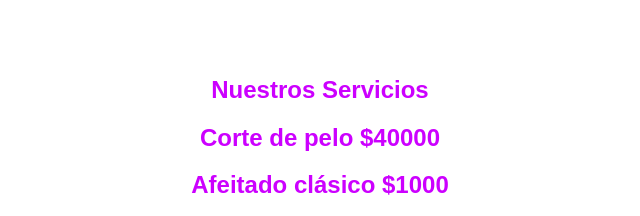
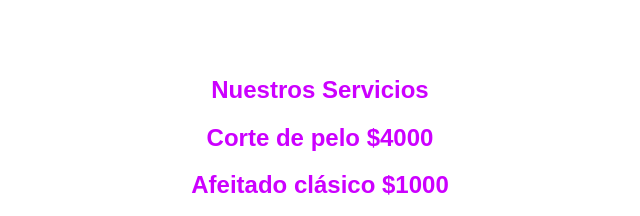
Before and after one commit to tomischmidttt/mamba-app, a plain HTML site: page index.html in a window 1280 px wide. Shown: the part 1160-1376 px from the top of the page, 320-960 px from the left. Drawn offline with Linux system fonts and the light colour scheme.

Commit message:
Update index.html

```diff
--- a/index.html
+++ b/index.html
@@ -31,7 +31,7 @@
         <div class="container">
             <h2>Nuestros Servicios</h2>
             <ul>
-                <h2>Corte de pelo $40000</h2>
+                <h2>Corte de pelo $4000</h2>
                 <h2>Afeitado clásico $1000</h2>
                 <h2>Arreglo de barba $1000</h2>
 
```
